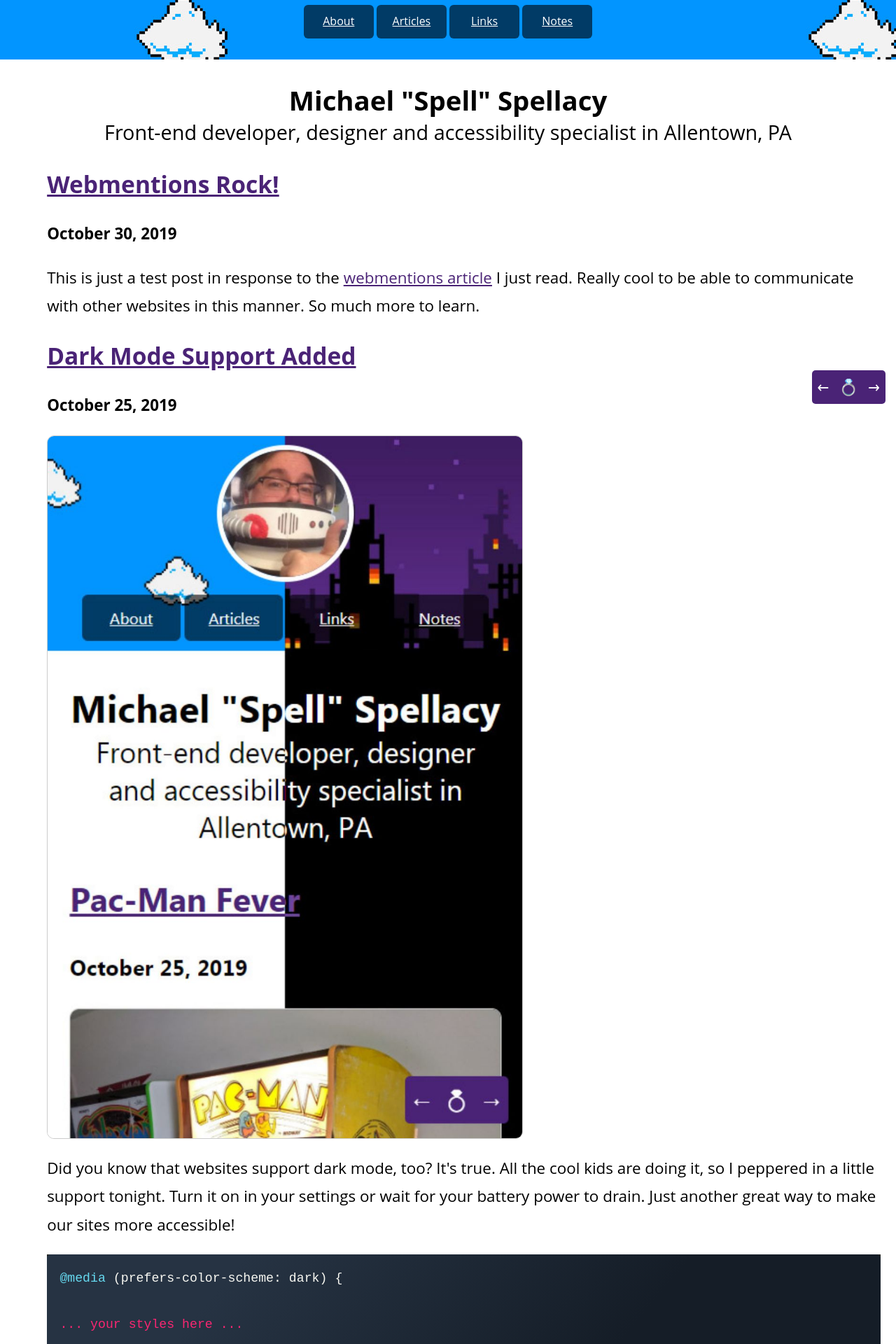
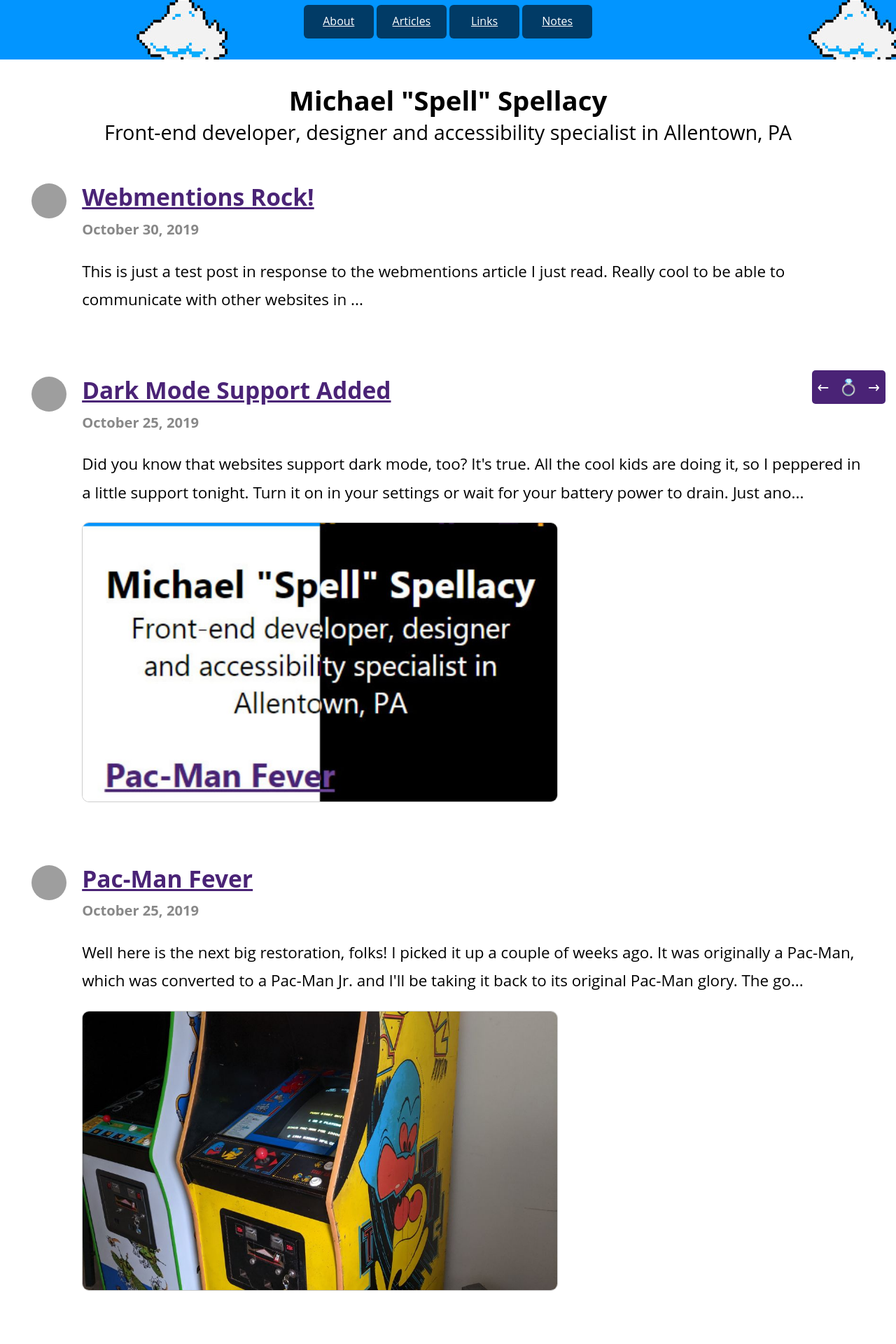
Before and after one commit to michaelspellacy/michaelspellacy.github.io, a Jekyll site: the page built from index.html, in a window 1280 px wide. Shown: the part 308-2228 px from the top of the page at 70% size. Built offline with Jekyll 4.4.1, drawn with Linux system fonts in a browser that asks for light colours; nearby versions of some CDN libraries; some of the changed text lies outside the part shown; grey boxes are pictures that could not be loaded.

Commit message:
Homepage updates

```diff
--- a/_posts/2019-10-22-galaxian-update-restoration-complete.md
+++ b/_posts/2019-10-22-galaxian-update-restoration-complete.md
@@ -10,6 +10,6 @@ mf-photo:
   - >-
     https://michaelspellacy.com/media/2019-10-galaxian-update-restoration-complete/1571783755422.jpg
 ---
-Behold! I officially finished the Galaxian last month! Isn&#39;t it glorious? Eventually, I&#39;ll get around to writing a detailed post about the restoration of this cabinet, but for the time being, you can [check out some photos](https://photos.app.goo.gl/WSSfYPSoPKM52WKr7) of the process from start to finish. Enjoy!
+Behold! I officially completed the restoration of the Galaxian cabinet! Isn&#39;t it glorious? Eventually, I&#39;ll get around to writing a more detailed post about the restoration of this cabinet, but for the time being, you can [check out some photos](https://photos.app.goo.gl/WSSfYPSoPKM52WKr7) of the process from start to finish. Enjoy!
 
 Next Up: Pac-Man!
--- a/css/global.scss
+++ b/css/global.scss
@@ -77,6 +77,16 @@ margin: 1em 0;
 	img {
 	border-radius: 10px;
 	border: 1px #ccc solid;
+
+		.h-post & {
+
+			height: 400px;
+			object-fit: cover;
+			object-position: center;
+			width: 100%;
+
+		}
+
 	}
 
 }
@@ -140,6 +150,17 @@ word-wrap: break-word;
 img {
 display: block;
 max-width: 100%;
+
+	.h-post & {
+
+		&:not(.post-img) {
+
+			max-width: none;
+
+		}
+
+	}
+
 }
 
 body {
@@ -365,6 +386,70 @@ font-size: 1.4em;
 margin: 1em;
 }
 
+.h-post {
+display: flex;
+align-items: flex-start;
+position: relative;
+padding: 1em;
+width: 100%;
+margin-bottom: 1em;
+
+	h2 {
+	margin: 3px 0 10px;
+	line-height: 1;
+
+		a {
+
+			// Where the magic happens...
+
+			&::before {
+			bottom: 0;
+			content: "";
+			display: block;
+			left: 0;
+			position: absolute;
+			right: 0;
+			top: 0;
+			}
+
+
+				&:focus, &:hover {
+
+					&::before {
+					background-color: #ccc;
+					opacity: .1;
+					border-radius: 10px;
+					border: 5px #888 solid;
+					}
+
+				}
+
+		}
+
+	}
+
+	time {
+	color: #888;
+	font-weight: bold;
+	font-size: 0.9em;
+	}
+
+	div {
+	margin-right: 1em;
+
+		&:last-child {
+		margin-right: 0;
+		}
+
+
+		> img {
+		border-radius: 50%;
+		}
+
+	}
+
+}
+
 #social {
 list-style: none;
 margin: 0;
--- a/index.html
+++ b/index.html
@@ -5,21 +5,33 @@ metatitle: Michael Spellacy (Spell) - Front-end developer, designer and accessib
 
 <h1>Michael "Spell" Spellacy <span>Front-end developer, designer and accessibility specialist in  Allentown, PA</span></h1>
 
+<div class="article-group" style="display: flex; flex-flow: row wrap; justify-content: space-between;">
+
   {% for post in site.posts %}
 
   {% if post.tags contains "Notes" %}
 
-<article class="h-entry">
+  <article class="h-entry h-post">
+
+    <div>
+
+      <img src="{{ site.author-image }}?s=50" alt="">
+
+    </div>
+
+    <div>
 
       <h2><a href="{{ post.url }}">{{ post.title }}</a></h2>
 
-  <time datetime="{{ post.date }}"><b>{{ post.date | date: "%B %d, %Y" }}</b></time>
+      <time datetime="{{ post.date }}">{{ post.date | date: "%B %d, %Y" }}</time>
+
+      <p>{{ post.content | truncate: 220 | strip_html }}</p>
 
       {% if post.mf-photo %}
 
       <figure>
 
-    <img src="{{post.mf-photo}}" class="post-img" alt="">
+        <img src="{{post.mf-photo}}" alt="" class="post-img">
 
       </figure>
 
@@ -27,13 +39,15 @@ metatitle: Michael Spellacy (Spell) - Front-end developer, designer and accessib
 
     {% endif %}
 
-  {{ post.content }}
+    </div>
 
   </article>
 
   {% endif %}
 
   {% endfor %}
+
+</div>
 
 {% for category in site.tags %}
 
```
Lines whose indentation alone changed are shown as unchanged.
